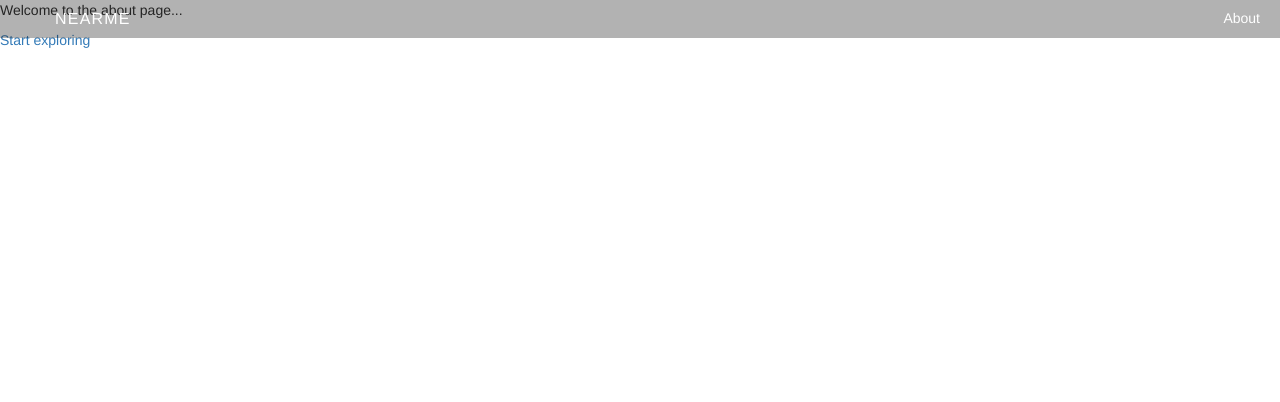
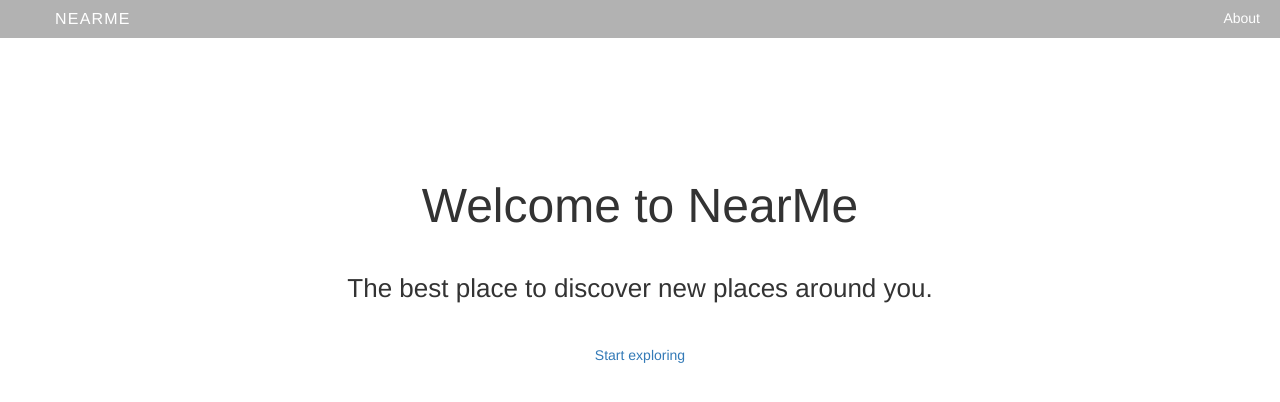
Before and after one commit to charleszardo/nearMe, a plain HTML site: page index.html at #/about in a window 1280 px wide. Drawn offline with nearby package versions, Linux system fonts and the light colour scheme; some packages are replaced by stand-ins of ours.

Commit message:
minor styling and content changes

```diff
--- a/css/main.css
+++ b/css/main.css
@@ -7,7 +7,7 @@ html, body, #map_canvas {
 
 .header {
   background-color: rgba(0,0,0,0.3);
-  position: absolute;
+  position: relative;
   width: 100%;
   z-index: 10;
   line-height: 37px;
@@ -47,3 +47,27 @@ html, body, #map_canvas {
   right: 0;
   left: 0;
 }
+
+.about {
+  text-align: center;
+  position: relative;
+  top: 100px;
+}
+
+.about h1 {
+  font-size: 48px;
+  font-weight: 300;
+  margin: 42px 0;
+}
+
+.about h2 {
+  font-size: 26px;
+  margin: 42px 0;
+}
+
+.about .btn {
+  font-weight: 600;
+  border-radius: 0;
+  padding: 16px 26px;
+  font-size: 16px;
+}
--- a/views/about.html
+++ b/views/about.html
@@ -1,2 +1,7 @@
-<p>Welcome to the about page...</p>
-<a href="#/">Start exploring</a>
+<div class="about ng-scope">
+  <div class="container-fluid">
+		<h1>Welcome to NearMe</h1>
+		<h2>The best place to discover new places around you.</h2>
+		<a href="#/">Start exploring</a>
+  </div>
+</div>
```
